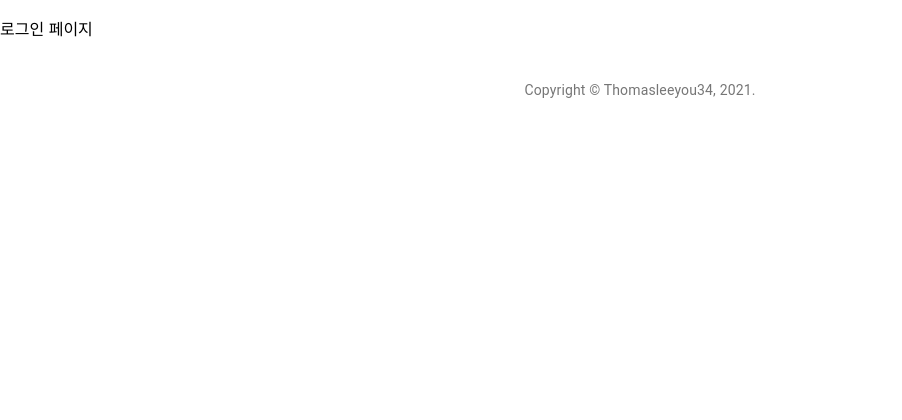
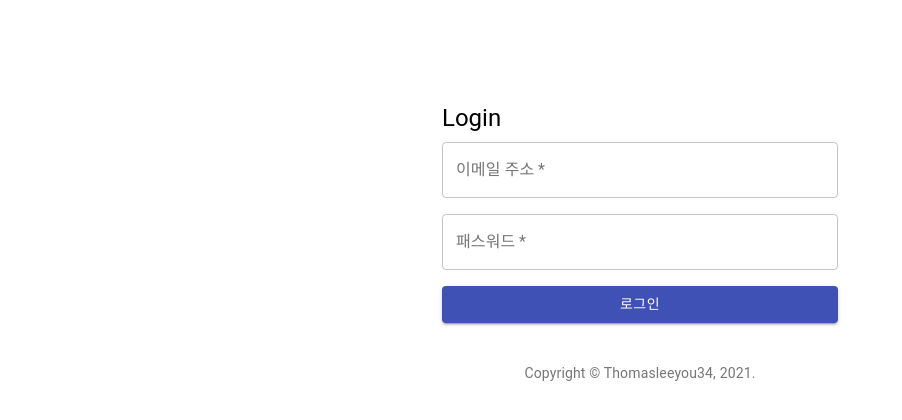
Before and after one commit to leeyou34/Webdevelopclass101frontend, a React (Create React App) app: page /login in a window 1280 px wide. Shown: the top 420 px of the page, without its empty margins (0-902 px from the left). Built offline with nearby package versions, Linux system fonts and the light colour scheme.

Commit message:
실습코드 5-7 is completed. 이제 Login 페이지가 구현된다.

```diff
--- a/src/Login.js
+++ b/src/Login.js
@@ -5,16 +5,88 @@
 * 이 로그인 컴포넌트는 렌터링할 컴포넌트다.
 ============================================================*/
 
+import { Button, TextField } from "@material-ui/core";
 import React from "react";
+import { signin } from "./service/ApiService";
+// 하기는 실습코드 5-7를 위한 import library임.
+import { Grid, Typography} from "@material-ui/core";
+import { Container } from "@material-ui/core"
+// 실습코드 6-7 library add 끝.
 
 class Login extends React.Component {
     constructor(props) {
         super(props);
+        /*===============================================
+        * Jan 10th 2022, 실습코드 5-7 Login 컴포넌트 수정.
+        * 로그인 컴포넌트는 이메일과 패스워드를 받는 인풋 필드와 로그인 버튼으로 이뤄져 있다.
+        * 사용자가 이메일과 패스워드를 입력한 후 로그인 버튼을 클릭하면 백엔드의
+        * /auth/signin으로 요청이 전달 된다.
+        ================================================*/
+        this.handleSubmit = this.handleSubmit.bind(this);
+    }
+
+    handleSubmit(event) {
+        event.preventDefault();
+        const data = new FormData(event.target);
+        const email = data.get("email");
+        const password = data.get("password");
+        // ApiService의 signin 메서드를 사용해 로그인
+        signin({ email: email, password: password});
     }
 
     render() {
-        return <p>로그인 페이지</p>;
+        //return <p>로그인 페이지</p>; //실습코드 5-7을 위해 주석처리함.
+        return (
+            <Container component="main" maxWidth="xs" style={{ marginTop: "8%"}}>
+                <Grid container spacing={2}>
+                    <Grid item xs={12}>
+                        <Typography component="h1" variant="h5">
+                            Login
+                        </Typography>
+                    </Grid>
+                </Grid>
+                <form noValidate onSubmit={this.handleSubmit}>
+                    {" "}
+                    {/* submit 버튼을 클릭하면 handleSubmit이 실행됨 */}
+                    <Grid container spacing={2}>
+                        <Grid item xs={12}>
+                            <TextField
+                                variant="outlined"
+                                required
+                                fullWidth
+                                id="email"
+                                label="이메일 주소"
+                                name="email"
+                                autoComplete="email"
+                                />
+                        </Grid>
+                        <Grid item xs={12}>
+                            <TextField
+                                variant="outlined"
+                                required
+                                fullWidth
+                                name="password"
+                                label="패스워드"
+                                type="password"
+                                id="password"
+                                autoComplete="current-password"
+                                />
+                        </Grid>
+                        <Grid item xs={12}>
+                            <Button
+                                type="submit"
+                                fullWidth
+                                variant="contained"
+                                color="primary"
+                                >
+                                로그인
+                                </Button>
+                        </Grid>
+                    </Grid>
+                </form>
+            </Container>
+        );
     }
 }
-
+// 실습코드 5-7 끝.
 export default Login;
```
